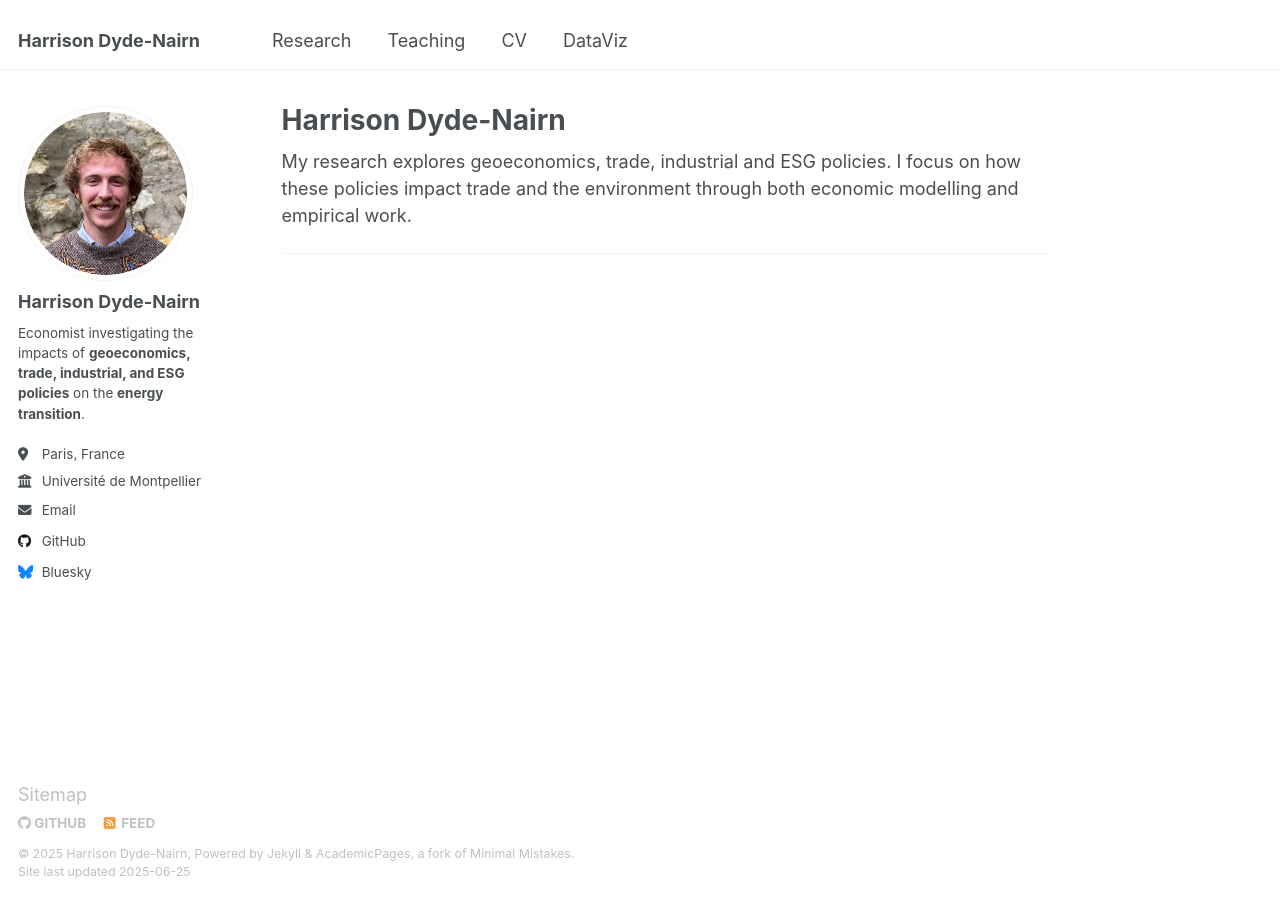
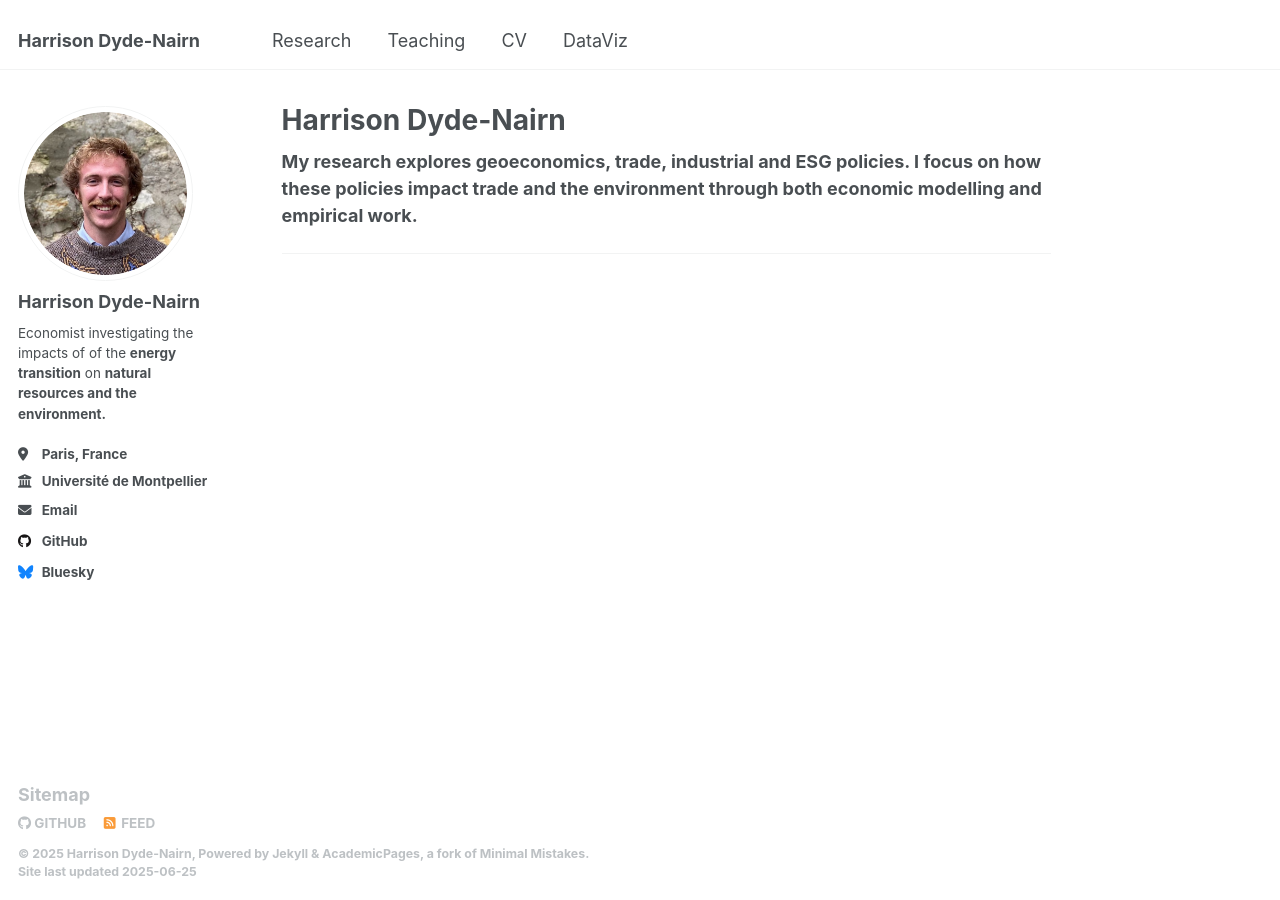
Before and after one commit to hdydenairn/hdydenairn.github.io, a Jekyll site: the page built from _pages/about.md, in a window 1280 px wide. Built offline with Jekyll 4.4.1, drawn with Linux system fonts in a browser that asks for light colours.

Commit message:
Update _config.yml

```diff
--- a/_config.yml
+++ b/_config.yml
@@ -25,7 +25,7 @@ author:
   avatar           : "cv_pic.png"
   name             : "Harrison Dyde-Nairn"
   pronouns         : # example: "she/her"
-  bio              : "Economist investigating the impacts of <b>geoeconomics, trade, industrial, and ESG policies</b> on the <b>energy transition</b>."
+  bio              : "Economist investigating the impacts of of the <b>energy transition</b> on <b>natural resources<b> and the <b>environment<b>."
   location         : "Paris, France"
   employer         : "Université de Montpellier"
   uri              : # URL
```
